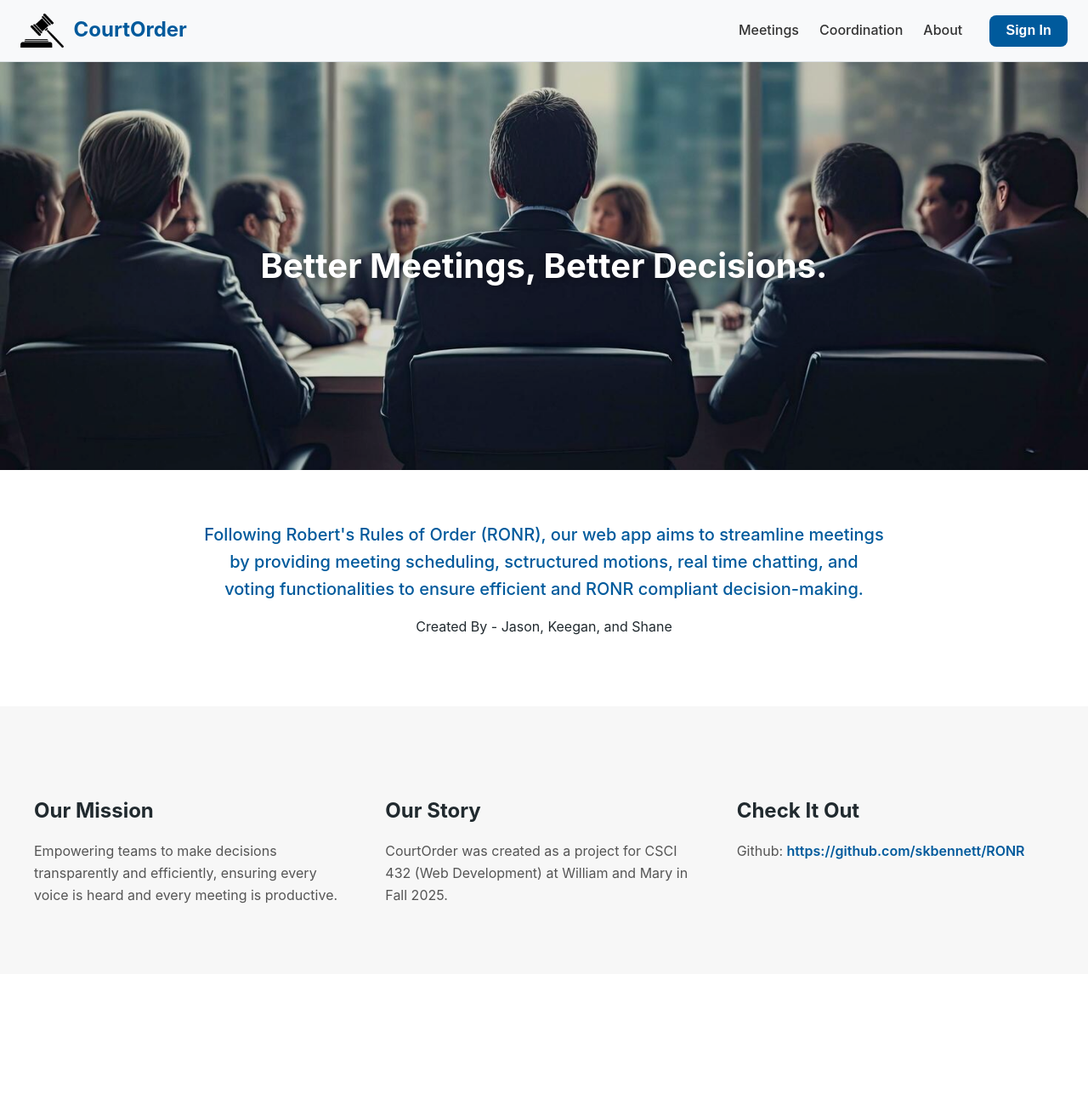
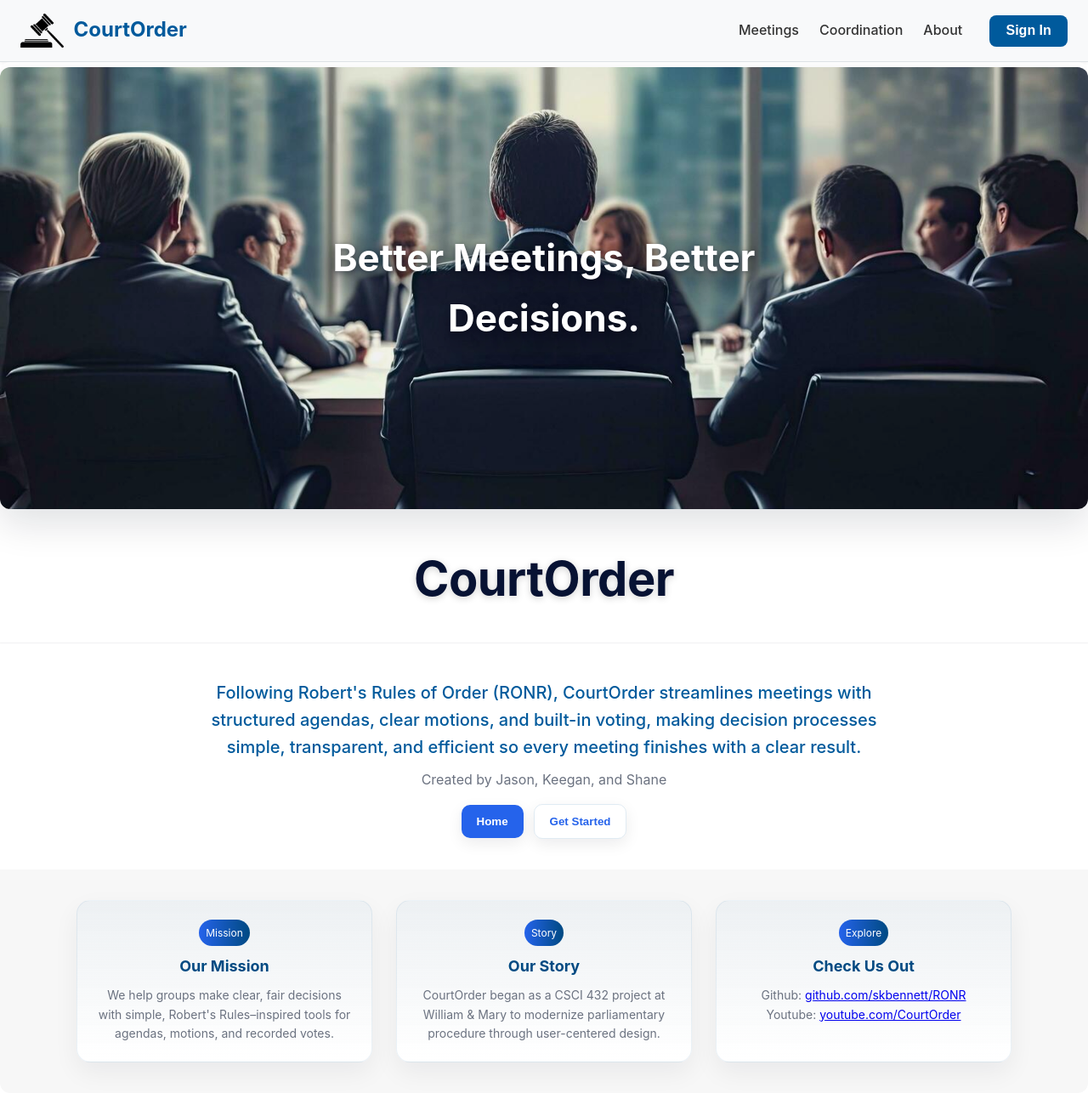
Before and after one commit to skbennett/RONR, a React (Vite) app in the folder react-app/: page /about in a window 1280 px wide. Shown: the whole page at 85% size. Before the commit the page ends 1146 px from the top, so only its background shows below. Built offline with nearby package versions, Linux system fonts and the light colour scheme; no server answers.

Commit message:
updates to about page styling

```diff
--- a/react-app/src/App.css
+++ b/react-app/src/App.css
@@ -1,25 +1,33 @@
 /* App.css */
 body {
-    background-color: #9EC1A3;
+  background-color: #9ec1a3;
   margin: 0;
   padding: 0;
 }
 
+/* Use border-box globally to avoid width calculation overflow from paddings */
+*,
+*::before,
+*::after {
+  box-sizing: border-box;
+}
+
 .main-content {
   margin: 0px;
-    background: rgba(255,255,255,0.1);
+  background: rgba(255, 255, 255, 0.1);
   padding: 0px;
   border-radius: 12px;
   text-align: center;
+  overflow-x: hidden; /* prevent page-level horizontal overflow */
 }
 
 .navbar {
   display: flex;
   align-items: center;
   justify-content: flex-end; /* Aligns content to the right */
-    background-color: #7AAE8C;
+  background-color: #7aae8c;
   padding: 16px 32px;
-    box-shadow: 0 2px 4px rgba(0,0,0,0.05);
+  box-shadow: 0 2px 4px rgba(0, 0, 0, 0.05);
   gap: 32px;
 }
 .nav-left {
@@ -57,8 +65,9 @@ body {
   text-decoration: underline;
 }
 /* Updated sign-in and logout button styles */
-.sign-in-btn, .logout-btn {
-    background-color: #7AAE8C;
+.sign-in-btn,
+.logout-btn {
+  background-color: #7aae8c;
   color: white;
   border: none;
   padding: 8px 20px;
@@ -69,7 +78,8 @@ body {
   transition: all 0.3s ease;
 }
 
-.sign-in-btn:hover, .logout-btn:hover {
+.sign-in-btn:hover,
+.logout-btn:hover {
   background-color: #5a8c6a;
   transform: translateY(-1px);
 }
@@ -100,7 +110,7 @@ body {
   width: 250px;
   height: 100%;
   background-color: #f8f9fa; /* A light background */
-  box-shadow: -2px 0 5px rgba(0,0,0,0.1);
+  box-shadow: -2px 0 5px rgba(0, 0, 0, 0.1);
   padding: 20px;
   display: flex;
   flex-direction: column;
@@ -114,7 +124,8 @@ body {
   right: 0;
 }
 
-.mobile-menu a, .mobile-menu button {
+.mobile-menu a,
+.mobile-menu button {
   color: #333;
   text-decoration: none;
   font-size: 1.2rem;
@@ -138,7 +149,7 @@ body {
 /* Updated mobile button styles */
 .mobile-menu .sign-in-btn-mobile,
 .mobile-menu .logout-btn-mobile {
-    background-color: #7AAE8C;
+  background-color: #7aae8c;
   color: white;
   border: none;
   padding: 10px 15px;
@@ -162,7 +173,7 @@ body {
   border: 1px solid #ccc;
   border-radius: 10px;
   background-color: #f9f9f9;
-    box-shadow: 0 4px 8px rgba(0,0,0,0.05);
+  box-shadow: 0 4px 8px rgba(0, 0, 0, 0.05);
 }
 .add-meeting-form h3 {
   margin-top: 0;
@@ -184,7 +195,7 @@ body {
   margin-top: 10px;
   border: none;
   border-radius: 5px;
-    background-color: #7AAE8C; /* Matches your navbar theme */
+  background-color: #7aae8c; /* Matches your navbar theme */
   color: white;
   font-weight: bold;
   font-size: 1rem;
@@ -203,7 +214,7 @@ body {
   border: 1px solid #ccc;
   border-radius: 10px;
   background-color: #f9f9f9;
-    box-shadow: 0 4px 8px rgba(0,0,0,0.05);
+  box-shadow: 0 4px 8px rgba(0, 0, 0, 0.05);
   text-align: left;
 }
 .invite-form h4 {
@@ -224,7 +235,7 @@ body {
   padding: 8px 14px;
   border: none;
   border-radius: 5px;
-    background-color: #7AAE8C;
+  background-color: #7aae8c;
   color: white;
   font-weight: bold;
   cursor: pointer;
@@ -242,7 +253,7 @@ body {
   margin: 12px auto; /* center horizontally */
   border-radius: 8px;
   text-align: left;
-    box-shadow: 0 2px 6px rgba(0,0,0,0.04);
+  box-shadow: 0 2px 6px rgba(0, 0, 0, 0.04);
   /* shrink to fit content but never overflow viewport */
   width: max-content;
   max-width: calc(100% - 48px);
@@ -279,7 +290,6 @@ body {
   min-width: 84px;
 }
 
-
 /* Meetings Container */
 .meetings-container {
   max-width: 600px;
@@ -300,7 +310,7 @@ body {
 }
 .meeting-card:hover {
   transform: translateY(-3px);
-    box-shadow: 0 4px 12px rgba(0,0,0,0.1);
+  box-shadow: 0 4px 12px rgba(0, 0, 0, 0.1);
 }
 
 /* Allow meeting-card children to wrap so the attendees panel can sit below without overflowing */
@@ -434,7 +444,6 @@ body {
   color: #000;
 }
 
-
 /* Remove button */
 .remove-btn {
   padding: 8px 14px;
@@ -455,7 +464,7 @@ body {
   max-width: 1000px;
   margin: 20px auto;
   padding: 20px;
-    background: rgba(255,255,255,0.1);
+  background: rgba(255, 255, 255, 0.1);
   border-radius: 12px;
 }
 
@@ -467,14 +476,14 @@ body {
 
 .coordination-container h3 {
   color: #2c5530;
-    border-bottom: 2px solid #7AAE8C;
+  border-bottom: 2px solid #7aae8c;
   padding-bottom: 5px;
   margin-bottom: 15px;
 }
 
 /* Session Status */
 .session-status {
-    background: rgba(255,255,255,0.2);
+  background: rgba(255, 255, 255, 0.2);
   padding: 20px;
   border-radius: 8px;
   margin-bottom: 25px;
@@ -494,7 +503,7 @@ body {
 
 /* Buttons */
 .primary-btn {
-    background-color: #7AAE8C;
+  background-color: #7aae8c;
   color: white;
   border: none;
   padding: 10px 20px;
@@ -525,7 +534,7 @@ body {
 
 /* Motion Form */
 .motion-form {
-    background: rgba(255,255,255,0.2);
+  background: rgba(255, 255, 255, 0.2);
   padding: 20px;
   border-radius: 8px;
   margin-bottom: 25px;
@@ -550,7 +559,7 @@ body {
 
 /* Active Motions */
 .active-motions {
-    background: rgba(255,255,255,0.2);
+  background: rgba(255, 255, 255, 0.2);
   padding: 20px;
   border-radius: 8px;
   margin-bottom: 25px;
@@ -562,7 +571,7 @@ body {
   border-radius: 8px;
   padding: 15px;
   margin-bottom: 15px;
-    box-shadow: 0 2px 4px rgba(0,0,0,0.1);
+  box-shadow: 0 2px 4px rgba(0, 0, 0, 0.1);
 }
 
 .motion-header {
@@ -685,7 +694,7 @@ body {
 
 /* Voting History */
 .voting-history {
-    background: rgba(255,255,255,0.2);
+  background: rgba(255, 255, 255, 0.2);
   padding: 20px;
   border-radius: 8px;
 }
@@ -700,7 +709,7 @@ body {
   border-radius: 8px;
   padding: 15px;
   margin-bottom: 10px;
-    box-shadow: 0 1px 3px rgba(0,0,0,0.1);
+  box-shadow: 0 1px 3px rgba(0, 0, 0, 0.1);
   position: relative;
 }
 
@@ -781,10 +790,10 @@ body {
 .login-container {
   max-width: 350px;
   margin: 80px auto;
-    background: rgba(255,255,255,0.15);
+  background: rgba(255, 255, 255, 0.15);
   padding: 32px 24px;
   border-radius: 12px;
-    box-shadow: 0 2px 8px rgba(0,0,0,0.08);
+  box-shadow: 0 2px 8px rgba(0, 0, 0, 0.08);
   text-align: center;
 }
 .login-container h2,
@@ -797,7 +806,7 @@ body {
   width: 90%;
   padding: 10px;
   margin: 10px 0;
-    border: 1px solid #7AAE8C;
+  border: 1px solid #7aae8c;
   border-radius: 6px;
   font-size: 1em;
 }
@@ -806,10 +815,10 @@ body {
 .create-account-container {
   max-width: 350px;
   margin: 80px auto;
-    background: rgba(255,255,255,0.15);
+  background: rgba(255, 255, 255, 0.15);
   padding: 32px 24px;
   border-radius: 12px;
-    box-shadow: 0 2px 8px rgba(0,0,0,0.08);
+  box-shadow: 0 2px 8px rgba(0, 0, 0, 0.08);
   text-align: center;
 }
 
@@ -850,7 +859,7 @@ body {
   font-size: 1em;
   font-weight: bold;
   cursor: pointer;
-    background-color: #7AAE8C;
+  background-color: #7aae8c;
   color: #fff;
   transition: all 0.3s ease;
 }
@@ -863,13 +872,13 @@ body {
 .back-to-login-btn {
   width: 100%;
   padding: 10px;
-    border: 2px solid #7AAE8C;
+  border: 2px solid #7aae8c;
   border-radius: 6px;
   font-size: 1em;
   font-weight: bold;
   cursor: pointer;
   background-color: #fff;
-    color: #7AAE8C;
+  color: #7aae8c;
   transition: all 0.3s ease;
 }
 
@@ -886,15 +895,15 @@ body {
   font-size: 1em;
   font-weight: bold;
   cursor: pointer;
-    background-color: #7AAE8C;
+  background-color: #7aae8c;
   color: #fff;
   transition: background 0.2s;
 }
 .login-container button.create-account {
   background-color: #fff;
-    color: #7AAE8C;
+  color: #7aae8c;
   margin-top: 8px;
-    border: 1px solid #7AAE8C;
+  border: 1px solid #7aae8c;
 }
 .login-container button:hover {
   background-color: #5e8c6a;
@@ -913,7 +922,7 @@ body {
 .back-to-home-btn {
   background-color: #f8f9fa !important;
   color: #2c5530 !important;
-    border: 2px solid #7AAE8C !important;
+  border: 2px solid #7aae8c !important;
   font-size: 0.9em !important;
   padding: 8px 16px !important;
   width: auto !important;
@@ -923,7 +932,7 @@ body {
 .back-to-home-btn:hover {
   background-color: #e9ecef !important;
   transform: translateY(-1px);
-    box-shadow: 0 2px 4px rgba(0,0,0,0.1);
+  box-shadow: 0 2px 4px rgba(0, 0, 0, 0.1);
 }
 
 /* About Page Styles */
@@ -942,50 +951,56 @@ body {
 .about-hero {
   position: relative;
   width: 100%;
-    height: 60vh; /* Takes up 60% of the viewport height */
-    overflow: hidden;
+  /* allow height to be content-driven when image is in normal flow */
+  height: auto;
+  overflow: visible;
   display: flex;
+  flex-direction: column;
   align-items: center;
   justify-content: center;
-    margin-bottom: 60px;
+  margin-bottom: 40px;
 }
 
+/* Make the about image participate in normal flow (not absolute), so text appears under it */
 .about-hero-image {
   width: 100%;
-    height: 100%;
+  height: auto;
+  max-height: 60vh; /* keep a prominent visual height */
   object-fit: cover;
-    position: absolute;
-    top: 0;
-    left: 0;
-    z-index: 0;
-    filter: brightness(0.85); /* Slightly darken image so text pops */
+  position: static;
+  top: auto;
+  left: auto;
+  z-index: auto;
+  filter: brightness(0.95);
+  display: block;
 }
 
 .about-hero-text {
-    position: relative;
-    z-index: 1;
-    color: white;
-    padding: 0 20px;
+  position: static;
+  z-index: auto;
+  color: inherit; /* inherit the page text color so it remains visible */
+  padding: 18px 20px;
 }
 
 .about-hero-text h1 {
   font-size: 3rem;
   font-weight: 700;
   margin: 0;
-    text-shadow: 0 2px 10px rgba(0,0,0,0.3);
+  /* lighten the shadow so title is less harsh */
+  text-shadow: 0 2px 8px rgba(0, 0, 0, 0.18);
 }
 
 /* --- 2. Narrative Section --- */
 .about-narrative {
   padding: 0 24px;
-    margin-bottom: 80px; /* Generous whitespace */
+  margin-bottom: 36px; /* reduced whitespace to tighten layout */
 }
 
 .mission-statement {
   font-size: 1.25rem; /* Approx 20px */
-    font-weight: 500;   /* Medium weight, not too bold */
+  font-weight: 500; /* Medium weight, not too bold */
   line-height: 1.6;
-    color: #005a9c;     /* Your primary brand color */
+  color: #005a9c; /* Your primary brand color */
   max-width: 800px;
   margin: 0 auto;
 }
@@ -993,12 +1008,15 @@ body {
 /* --- 3. Values Grid Section --- */
 .about-grid-section {
   background-color: #f7f7f7; /* Light grey background for contrast */
-    padding: 80px 24px;
+  padding: 36px 24px; /* reduced vertical padding to shrink gray area */
 }
 
 .grid-container {
   display: grid;
-    grid-template-columns: repeat(auto-fit, minmax(300px, 1fr)); /* Responsive 3 columns */
+  grid-template-columns: repeat(
+    auto-fit,
+    minmax(300px, 1fr)
+  ); /* Responsive 3 columns */
   gap: 40px;
   max-width: 1200px;
   margin: 0 auto;
--- a/react-app/src/pages/About.jsx
+++ b/react-app/src/pages/About.jsx
@@ -1,48 +1,87 @@
 // src/pages/About.jsx
 import React from 'react';
 import '../App.css';
+import './home.css';
 import meetingRoomImage from '../Images/meeting_room.jpg';
 
 function About() {
   return (
-    <div className="main-content about-page">
-      {/* 1. Hero Section */}
-      <div className="about-hero">
-        <img src={meetingRoomImage} alt="Meeting Room" className="about-hero-image" />
-        <div className="about-hero-text">
-          <h1 style={{ color: '#FFFFFFFF' }}>Better Meetings, Better Decisions.</h1>
+    <main className="main-content about-page">
+      {/* Hero (reuse home hero styles) */}
+      <section className="hero about-hero">
+        <img src={meetingRoomImage} alt="Meeting Room" className="hero-image about-hero-image" />
+
+        {/* overlay slogan shown on wide screens */}
+        <div className="overlay-slogan" aria-hidden="true">
+          <span className="overlay-text">Better Meetings, Better Decisions.</span>
         </div>
-      </div>
 
-      {/* 2. Narrative Section (The text you centered earlier) */}
-      <section className="about-narrative">
-        <p className="mission-statement">
-          Following Robert's Rules of Order (RONR), our web app aims to streamline meetings by providing
-          meeting scheduling, sctructured motions, real time chatting, and voting functionalities to ensure efficient and RONR compliant decision-making.
-        </p>
-        <p className="names-list">
-          Created By - Jason, Keegan, and Shane
-        </p>
+        <div className="hero-text about-hero-text">
+          <h1>
+            <span className="brand">CourtOrder</span>
+            <span className="tagline">Better Meetings, Better Decisions.</span>
+          </h1>
+          {/* mission statement moved below the hero to avoid duplication */}
+
+          {/* CTAs moved below the narrative to avoid overlapping the hero image */}
+        </div>
+
       </section>
 
-      {/* 3. Values / Details Grid (Clean 3-column layout) */}
-      <section className="about-grid-section">
-        <div className="grid-container">
-          <div className="grid-item">
-            <h3>Our Mission</h3>
-            <p>Empowering teams to make decisions transparently and efficiently, ensuring every voice is heard and every meeting is productive.</p>
-          </div>
-          <div className="grid-item">
-            <h3>Our Story</h3>
-            <p>CourtOrder was created as a project for CSCI 432 (Web Development) at William and Mary in Fall 2025.</p>
-          </div>
-          <div className="grid-item">
-            <h3>Check It Out</h3>
-            <p>Github: <a href="https://github.com/skbennett/RONR">https://github.com/skbennett/RONR</a></p>
+      {/* Narrative / Values */}
+      <section className="about-narrative" style={{ paddingTop: '18px' }}>
+        <p className="mission-statement" style={{ textAlign: 'center', maxWidth: '62ch', margin: '0 auto' }}>
+          Following Robert's Rules of Order (RONR), CourtOrder streamlines meetings with structured
+          agendas, clear motions, and built-in voting, making decision processes simple, transparent,
+          and efficient so every meeting finishes with a clear result.
+        </p>
+        <p className="names-list" style={{ textAlign: 'center', color: 'var(--muted)', marginTop: '10px' }}>
+          Created by Jason, Keegan, and Shane
+        </p>
+
+        {/* Call-to-action buttons placed below the created-by line */}
+        <div style={{ textAlign: 'center', marginTop: '8px' }}>
+          <div className="cta-row">
+            <button className="btn" onClick={() => (window.location.href = '/')}>Home</button>
+            <button className="btn secondary" onClick={() => (window.location.href = '/meetings')}>Get Started</button>
           </div>
         </div>
       </section>
-    </div>
+
+      {/* Values grid — use card styles from home.css for visual consistency */}
+      <section className="about-grid-section" style={{ marginTop: '8px' }}>
+        <div className="features">
+          <article className="card">
+            <div className="badge">Mission</div>
+            <h3>Our Mission</h3>
+            <p>
+              We help groups make clear, fair decisions with simple, Robert's Rules–inspired tools
+              for agendas, motions, and recorded votes.
+            </p>
+          </article>
+
+          <article className="card">
+            <div className="badge">Story</div>
+            <h3>Our Story</h3>
+            <p>
+              CourtOrder began as a CSCI 432 project at William & Mary to modernize parliamentary
+              procedure through user-centered design.
+            </p>
+          </article>
+
+          <article className="card">
+            <div className="badge">Explore</div>
+            <h3>Check Us Out</h3>
+            <p>
+              Github: <a href="https://github.com/skbennett/RONR">github.com/skbennett/RONR</a>
+            </p>
+            <p>
+              Youtube: <a href="https://www.youtube.com/watch?v=dQw4w9WgXcQ">youtube.com/CourtOrder</a>
+            </p>
+          </article>
+        </div>
+      </section>
+    </main>
   );
 }
 
--- a/react-app/src/pages/Home.jsx
+++ b/react-app/src/pages/Home.jsx
@@ -22,8 +22,8 @@ function Home() {
           </p>
 
           <div className="cta-row">
-            <button className="btn" onClick={() => window.location.href = '/login'}>Get started</button>
-            <button className="btn secondary" onClick={() => window.location.href = '/about'}>Learn more</button>
+            <button className="btn" onClick={() => window.location.href = '/meetings'}>Get Started</button>
+            <button className="btn secondary" onClick={() => window.location.href = '/about'}>Learn More</button>
           </div>
         </div>
 
@@ -54,7 +54,7 @@ function Home() {
         <article className="card">
           <div className="badge">Voting</div>
           <h3>Voting &amp; Tally</h3>
-          <p>Run efficient votes with instant tallies, anonymous ballots, and exportable results for transparency.</p>
+          <p>Run efficient votes with instant tallies, ballots, and exportable results for transparency.</p>
         </article>
       </section>
 
--- a/react-app/src/pages/home.css
+++ b/react-app/src/pages/home.css
@@ -30,14 +30,124 @@
   min-height: 50vh;
 }
 
+/* About page hero overrides: show a large image on top and center text below it */
+.about-hero {
+  display: flex; /* stack image above text cleanly */
+  flex-direction: column;
+  gap: 18px;
+  text-align: center;
+  align-items: center;
+  padding-bottom: 6px;
+}
+
+.about-hero .hero-image {
+  max-height: 520px; /* prominent top image */
+  transform: none; /* remove left nudge for centered banner */
+  margin: 0 auto;
+  width: 100%;
+  display: block;
+}
+
+.about-hero .hero-text {
+  padding: 6px 12px 18px 12px;
+  z-index: auto; /* ensure text doesn't float above the image */
+}
+
+/* make the separator a normal block under the hero (not absolutely positioned) */
+.about-hero::after {
+  content: "";
+  display: block;
+  width: 160px;
+  height: 4px;
+  background: rgba(15, 23, 42, 0.06);
+  border-radius: 2px;
+  margin: 18px auto 0 auto;
+}
+
+/* overlay slogan that sits on top of the hero image on wide screens */
+.overlay-slogan {
+  display: none; /* hidden by default (mobile shows inline tagline) */
+}
+
+@media (min-width: 900px) {
+  .overlay-slogan {
+    display: block;
+    position: absolute;
+    left: 50%;
+    top: 28%;
+    transform: translateX(-50%);
+    z-index: 3;
+    pointer-events: none;
+    max-width: 90%;
+    text-align: center;
+  }
+
+  .overlay-slogan .overlay-text {
+    color: #ffffff;
+    /* responsive, larger headline over the hero image */
+    font-size: clamp(24px, 3.5vw, 44px);
+    font-weight: 700;
+    /* stronger shadow for higher contrast on busy images */
+    text-shadow: 0 10px 30px rgba(2, 6, 23, 0.7), 0 2px 6px rgba(2, 6, 23, 0.45);
+    display: inline-block;
+    padding: 8px 16px;
+  }
+
+  /* hide the inline tagline when overlay is active */
+  .about-hero .hero-text .tagline {
+    display: none;
+  }
+}
+
+@media (max-width: 899px) {
+  /* ensure inline tagline is visible on small screens */
+  .about-hero .hero-text .tagline {
+    display: block;
+  }
+}
+
+/* Ensure About hero image is fully above text and nothing overlaps */
+.about-hero {
+  min-height: 0; /* override hero min-height to avoid overlap */
+}
+
+.about-hero .hero-text {
+  position: static; /* remove any relative positioning that could cause stacking */
+  width: 100%;
+  margin-top: 18px; /* reduced gap so title sits closer to image */
+}
+
+.about-hero .cta-row {
+  justify-content: center;
+  margin-top: 6px;
+}
+
+@media (min-width: 1200px) {
+  /* keep about page stacked on narrow screens, but allow side-by-side on very wide if desired */
+  .about-hero.wide-split {
+    display: grid;
+    grid-template-columns: 1fr 640px;
+    align-items: center;
+    gap: 28px;
+  }
+}
+
+@media (min-width: 900px) {
+  /* slightly more breathing room on wide screens, but reduced from before */
+  .about-hero .hero-text {
+    margin-top: 30px;
+  }
+}
+
 /* horizontal separator anchored to the hero, sits between hero and features */
 .hero::after {
   content: "";
   position: absolute;
   left: 50%;
   transform: translateX(-50%);
-  bottom: -22px; /* sits in the gap between hero and features */
-  width: 1600px;
+  bottom: -16px; /* slightly closer to the hero to reduce visual gap */
+  width: 100%;
+  max-width: 1600px; /* don't exceed container width */
   height: 1px;
   /* use a faint gray so the separator is subtle */
   background: rgba(15, 23, 42, 0.06);
@@ -53,7 +163,7 @@
 }
 
 .hero-text h1 {
-  margin: 0 0 12px 0;
+  margin: 0 0 6px 0; /* reduce gap under title */
   font-size: 44px;
   line-height: 1.04;
   letter-spacing: -0.5px;
@@ -65,20 +175,20 @@
   font-size: 56px;
   font-weight: 700;
   line-height: 1.02;
-  background: var(--bg); /* make flush with page background */
-  padding-right: 6px;
-  border-radius: 6px;
+  background: transparent; /* remove boxed background so text sits cleanly */
+  padding-right: 0;
+  border-radius: 0;
 }
 
 .hero-text h1 .tagline {
   display: block;
   font-size: 18px;
-  margin-top: 6px;
+  margin-top: 2px;
   color: var(--muted);
   font-weight: 600;
-  background: var(--bg);
-  padding-right: 6px;
-  border-radius: 6px;
+  background: transparent;
+  padding-right: 0;
+  border-radius: 0;
 }
 
 /* small centered subtle bar under the tagline */
@@ -89,7 +199,7 @@
   height: 2px;
   /* faint gray to match the hero separator */
   background: rgba(15, 23, 42, 0.06);
-  margin: 10px auto 0 auto;
+  margin: 4px auto 0 auto;
   border-radius: 2px;
 }
 
@@ -141,7 +251,7 @@
   box-shadow: 0 18px 44px rgba(12, 18, 34, 0.12);
   object-fit: cover;
   display: block;
-  transform: translateX(-26px); /* nudge image left a bit more */
+  transform: none; /* remove horizontal nudge to avoid horizontal overflow */
 }
 
 .features {
@@ -152,6 +262,40 @@
   gap: 20px;
   align-items: start;
   padding: 0;
+}
+
+/* About page: center the features/cards and their contents */
+.about-grid-section .features {
+  /* responsive centered grid for about cards */
+  display: grid;
+  grid-template-columns: repeat(auto-fit, minmax(260px, 1fr));
+  gap: 28px;
+  justify-content: center; /* center the grid within the section */
+  justify-items: center; /* center items inside their grid cells */
+  align-items: stretch;
+  grid-auto-rows: 1fr; /* make cards equal height if needed */
+  max-width: 1100px;
+  margin: 0 auto;
+}
+
+.about-grid-section .features > .card {
+  box-sizing: border-box;
+  width: 100%;
+  max-width: 420px; /* constrain card width for nicer measure */
+  margin: 0; /* grid controls centering */
+  display: flex;
+  flex-direction: column;
+  align-items: center; /* center contents inside card */
+  text-align: center;
+}
+
+.about-grid-section .card .badge {
+  margin: 0 auto 10px auto; /* center badge above title */
+}
+
+.about-grid-section .card h3,
+.about-grid-section .card p {
+  text-align: center;
 }
 
 /* At larger screens force 4 equal columns so the fourth card sits inline */
```
Lines whose indentation alone changed are shown as unchanged.
